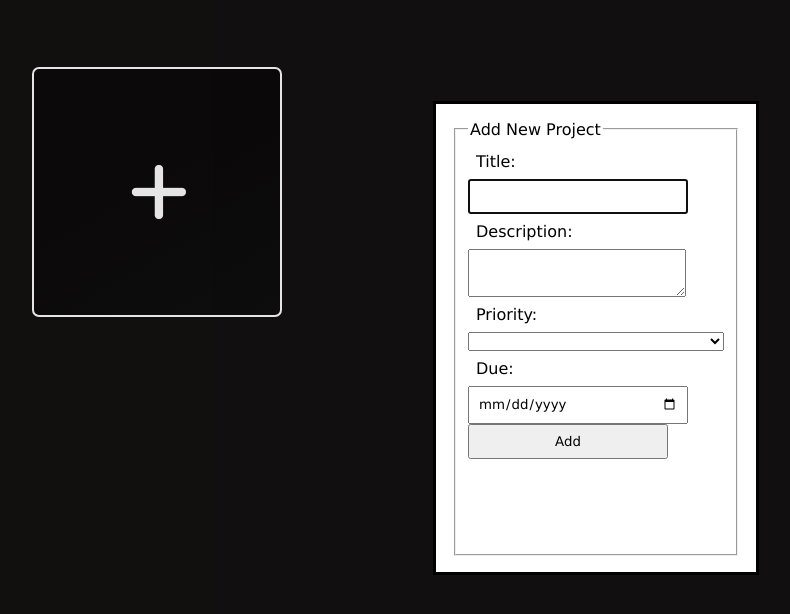
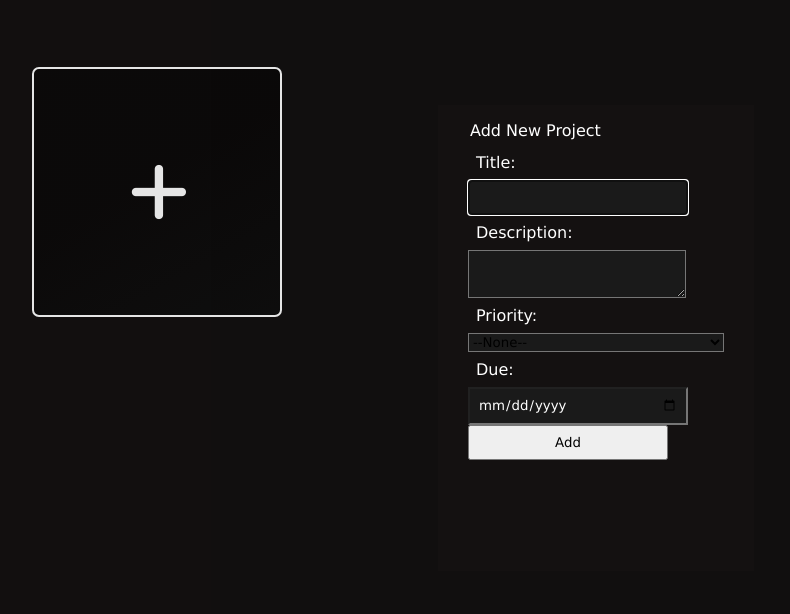
Before and after one commit to ATlexEide/todolist, a website built with webpack: page src/index.html in a window 1280 px wide. Both pictures are taken after a click on the button 201 px from the left and 253 px from the top of the page. Shown: the part 62-676 px from the top of the page, without its empty margins (44-834 px from the left). Built offline with nearby package versions, Linux system fonts and the light colour scheme; files whose address does not match are found by name.

Commit message:
Update sstyling

```diff
--- a/src/css/style.css
+++ b/src/css/style.css
@@ -53,12 +53,38 @@ li {
     flex-direction: column;
 }
 
+form,
+dialog,
+fieldset {
+    background-color: var(--main-color);
+    border: none;
+}
+
+label,
+legend,
+input,
+option,
+textarea {
+    color: white;
+}
+
+input::placeholder,
+textarea::placeholder {
+    color: rgb(230, 100, 100);
+}
+
 form input,
 form label,
 form textarea,
 form button {
     padding: .5rem;
     width: 200px;
+}
+
+textarea,
+input,
+select {
+    background-color: rgb(26, 26, 26);
 }
 
 #addNoteBtn,
--- a/src/index.html
+++ b/src/index.html
@@ -29,7 +29,8 @@
         <label for="title">Title:</label><input id="addProjectTitle" type="text">
         <label for="desc">Description:</label><textarea id="addProjectDesc" type="text"></textarea>
         <label for="priority">Priority:</label>
-        <select id="addProjectPriority" name="priority">
+        <select id="addProjectPriority" name="priority" value="test"">
+        <option value="none" selected>--None--</option>
         <option value="low">Low</option>
         <option value="medium">Medium</option>
         <option value="high">High</option>
@@ -57,6 +58,7 @@
         <input id="addNoteDueDate" type="date"> -->
         <label for="priority">Priority:</label>
         <select id="addNotePriority" name="priority">
+        <option value="none" selected>--None--</option>
         <option value="low">Low</option>
         <option value="medium">Medium</option>
         <option value="high">High</option>
--- a/src/js/index.js
+++ b/src/js/index.js
@@ -31,7 +31,7 @@ const projectDialog = document.getElementById('addProjectDialog');
 document.getElementById('addProjectBtn').addEventListener('click', () => {
     addProjectTitle.value = '';
     addProjectDesc.value = '';
-    addProjectPriority.value = null;
+    addProjectPriority.value = 'none';
     addProjectDueDate.value = null;
     projectDialog.showModal()
 })
@@ -61,7 +61,7 @@ export function drawAddNoteDialog(currIndex) {
     document.getElementById('addNoteButton').addEventListener('click', () => {
         addNoteTitle.value = '';
         addNoteText.value = '';
-        addNotePriority.value = '';
+        addNotePriority.value = 'none';
         const d = document.getElementById('addNoteDialog')
         d.showModal()
 
```
